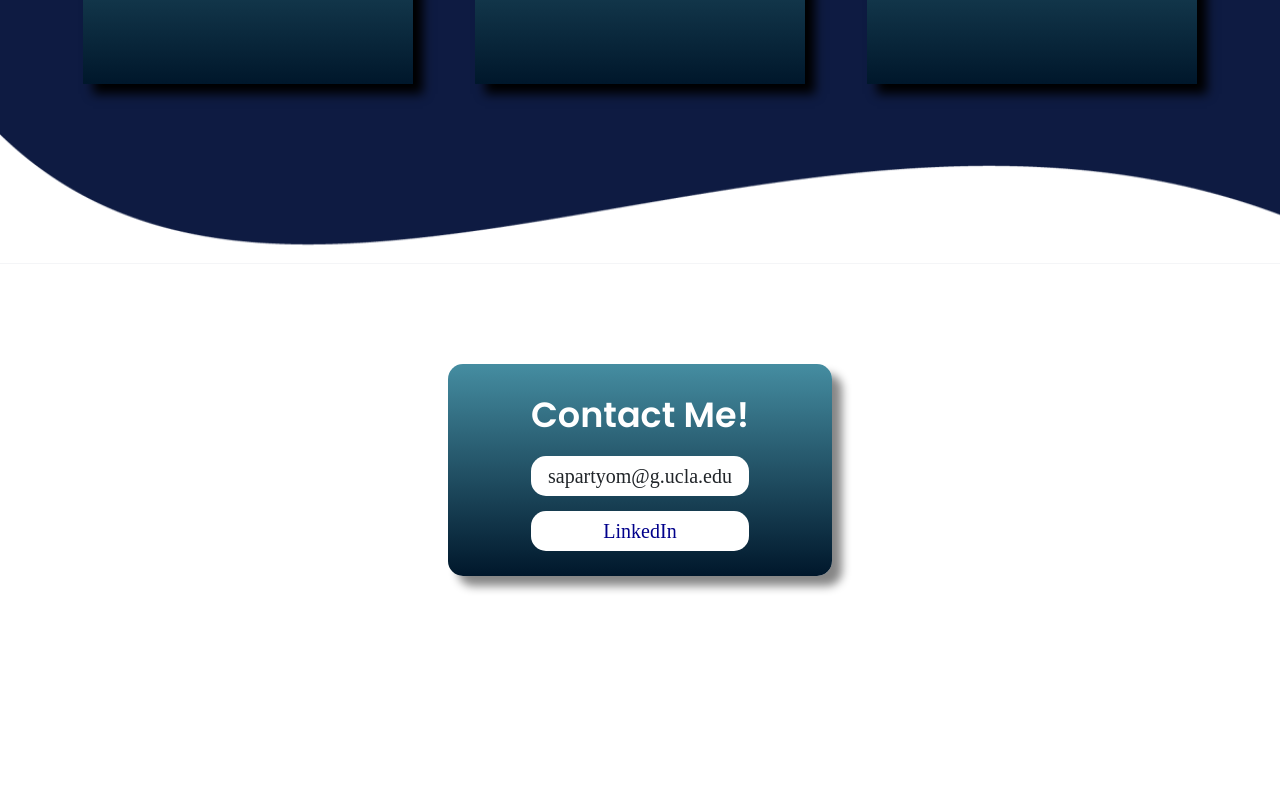
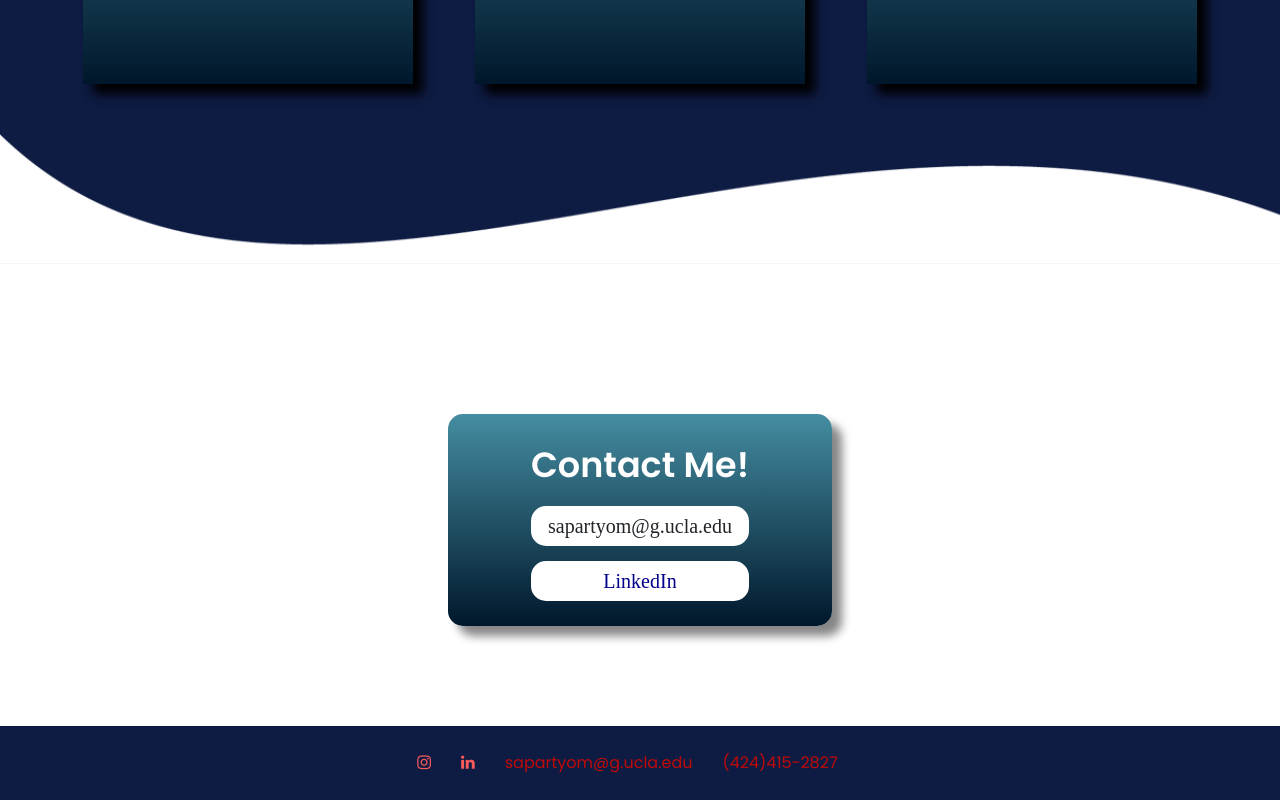
Before and after one commit to artySapa/artySapa.github.io, a React (Create React App) app: page / in a window 1280 px wide. Shown: the part 1832-2632 px from the top of the page. Before the commit the page ends 2508 px from the top, so only its background shows below. Built offline with nearby package versions, Linux system fonts and the light colour scheme; a web font is replaced by a local one.

Commit message:
added a footer

```diff
--- a/src/App.js
+++ b/src/App.js
@@ -1,7 +1,7 @@
 import './App.css';
 
 import NavBar from './PortfolioContainer/NavBar/NavBar';
-
+import FooterP from './PortfolioContainer/FooterPage/FooterP';
 function App() {
   return (
     <div className="App">
@@ -9,6 +9,7 @@ function App() {
       <Testimonial/>
       <ContactMe/> */}
       <NavBar></NavBar>
+      <FooterP/>
     </div>
   );
 }
--- a/src/PortfolioContainer/ContactMe/MainCard.css
+++ b/src/PortfolioContainer/ContactMe/MainCard.css
@@ -4,7 +4,7 @@
     border-radius: 15px;
     width: 30%;
     padding: 10px;
-    margin-top: 100px;
+    margin-top: 150px;
     margin-bottom: 100px;
     font-family: "Poppins";
     perspective: 1000px; /* Remove this if you don't want the 3D effect */
--- /dev/null
+++ b/src/PortfolioContainer/FooterPage/FooterP.css
@@ -0,0 +1,31 @@
+.footer{
+    padding: 10px;
+    background-color:#0e1b42;
+    width: 100%;
+    display: flex;
+    justify-content: space-around;
+  }
+
+  #foot{
+    color: rgb(192, 10, 10);
+  }
+
+  a{
+    color: rgb(252, 91, 91);
+  }
+  a:hover {
+    text-decoration: none;
+    color: rgb(255, 177, 177);
+  }
+
+  .footerEntry{
+    margin-right:25px;
+    display: flex;
+    flex-direction: row;
+    justify-content: right;
+  }
+
+   .footerLink{
+    color: rgb(192, 10, 10);
+    margin: 15px;
+   }
--- /dev/null
+++ b/src/PortfolioContainer/FooterPage/FooterP.js
@@ -0,0 +1,18 @@
+import {React} from "react";
+import "./FooterP.css";
+
+export default function FooterP () {
+
+    return (
+        <div className="footer">
+            <div class="footerEntry">
+
+                    <p className="footerLink"><a href="https://www.instagram.com/sapartyom/" target ='_blank' rel="noreferrer"><i className="fa fa-instagram"></i></a></p>
+                    <p className="footerLink"><a href="https://www.linkedin.com/in/sapartyom/" target ='_blank' rel="noreferrer"><i className="fa fa-linkedin"></i></a></p>
+                    <p className="footerLink">sapartyom@g.ucla.edu</p>
+                    <p className="footerLink">(424)415-2827</p>
+
+            </div>
+        </div>
+    );
+}
```
